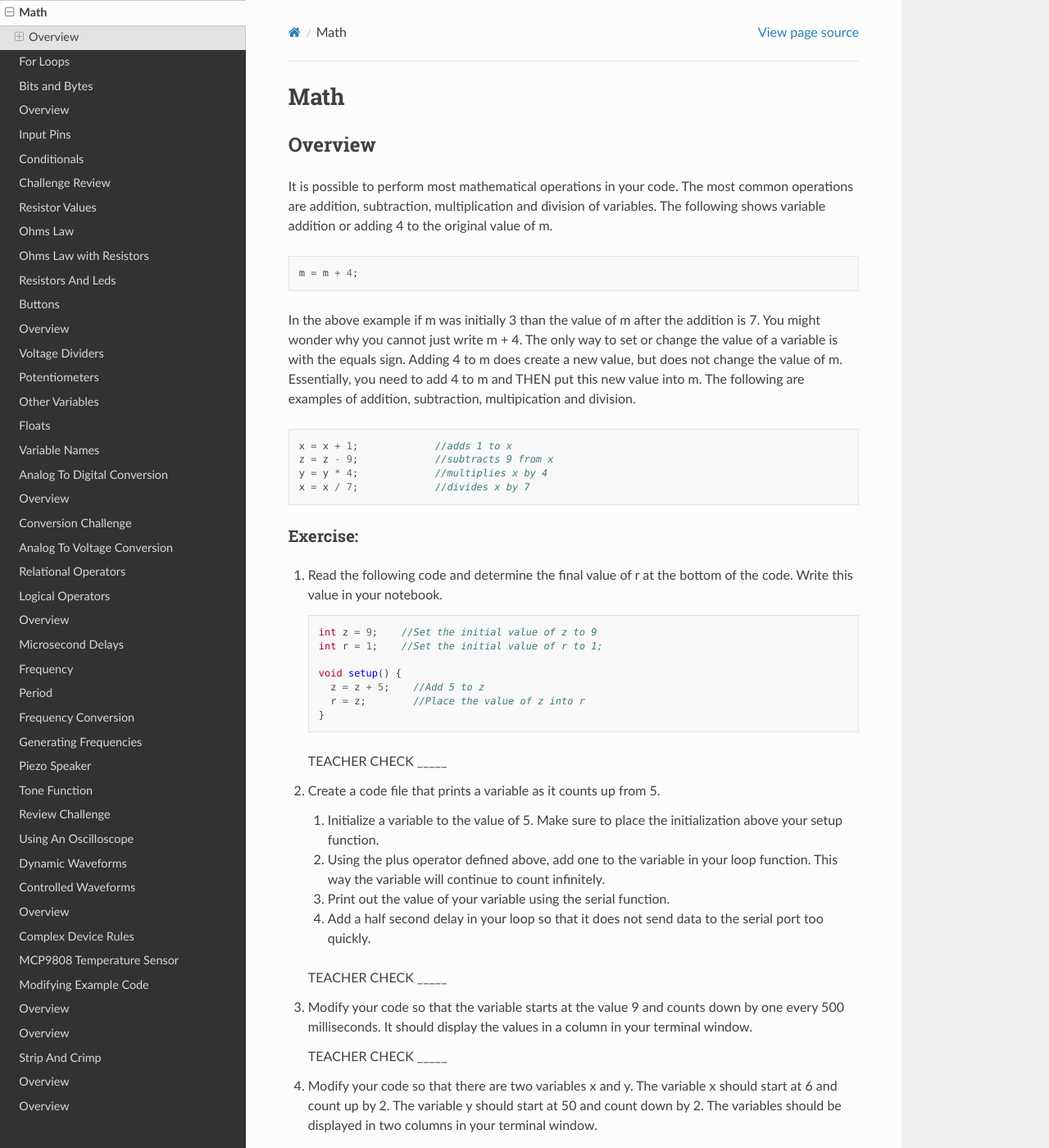
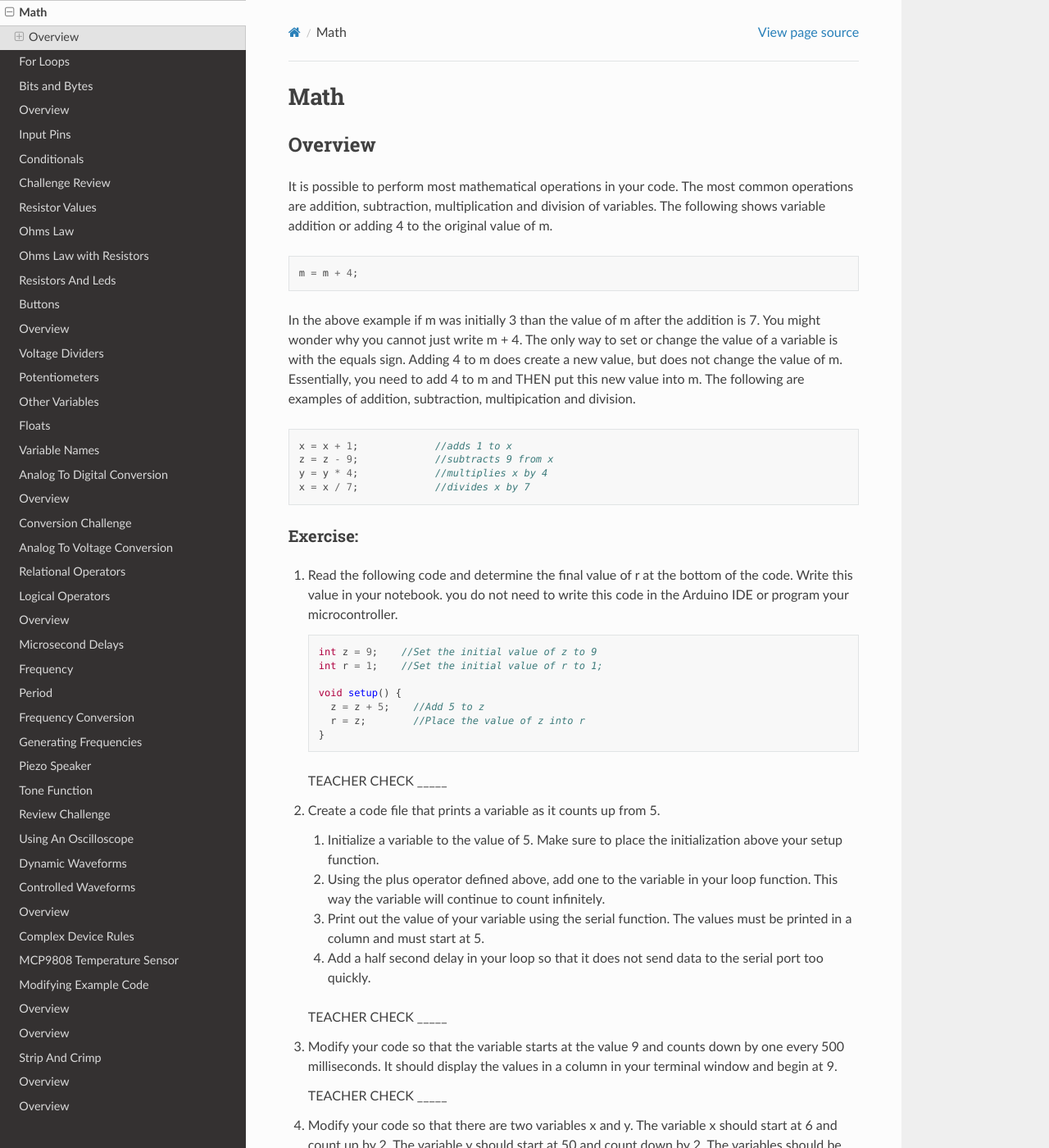
Before and after one commit to maxtkc/mvths-wiki, a Sphinx documentation site: the page built from docs/015b-math.rst, in a window 1280 px wide and 1400 px high. Shown: the whole window at 82% size. Built offline with Sphinx 7.4.7 and the Read the Docs theme 2.0.0, drawn with Linux system fonts in a browser that asks for light colours; pages that are not in the unit, such as notebooks, are missing from menus.

Commit message:
Update 015b-math.rst

```diff
--- a/docs/015b-math.rst
+++ b/docs/015b-math.rst
@@ -22,7 +22,7 @@ In the above example if m was initially 3 than the value of m after the addition
 Exercise:
 ~~~~~~~~~
 
-#. Read the following code and determine the final value of r at the bottom of the code. Write this value in your notebook.
+#. Read the following code and determine the final value of r at the bottom of the code. Write this value in your notebook. you do not need to write this code in the Arduino IDE or program your microcontroller.
 
    .. code-block:: c
 
@@ -42,13 +42,14 @@ Exercise:
 
    #. Using the plus operator defined above, add one to the variable in your loop function. This way the variable will continue to count infinitely.
 
-   #. Print out the value of your variable using the serial function.
+   #. Print out the value of your variable using the serial function. The values must be printed in a column and must start at 5.
 
    #. Add a half second delay in your loop so that it does not send data to the serial port too quickly.
 
+
    TEACHER CHECK \_\_\_\_\_
 
-#. Modify your code so that the variable starts at the value 9 and counts down by one every 500 milliseconds. It should display the values in a column in your terminal window.
+#. Modify your code so that the variable starts at the value 9 and counts down by one every 500 milliseconds. It should display the values in a column in your terminal window and begin at 9.
 
    TEACHER CHECK \_\_\_\_\_
 
```
